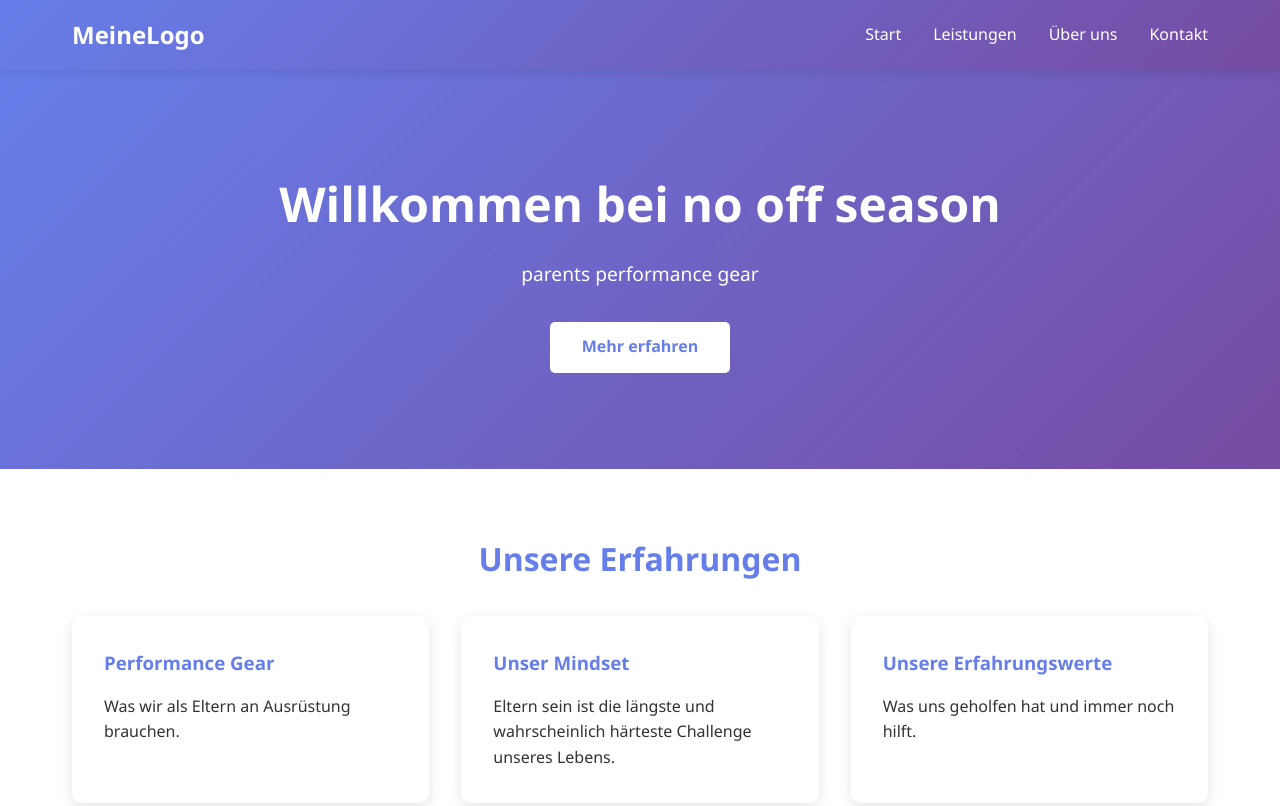
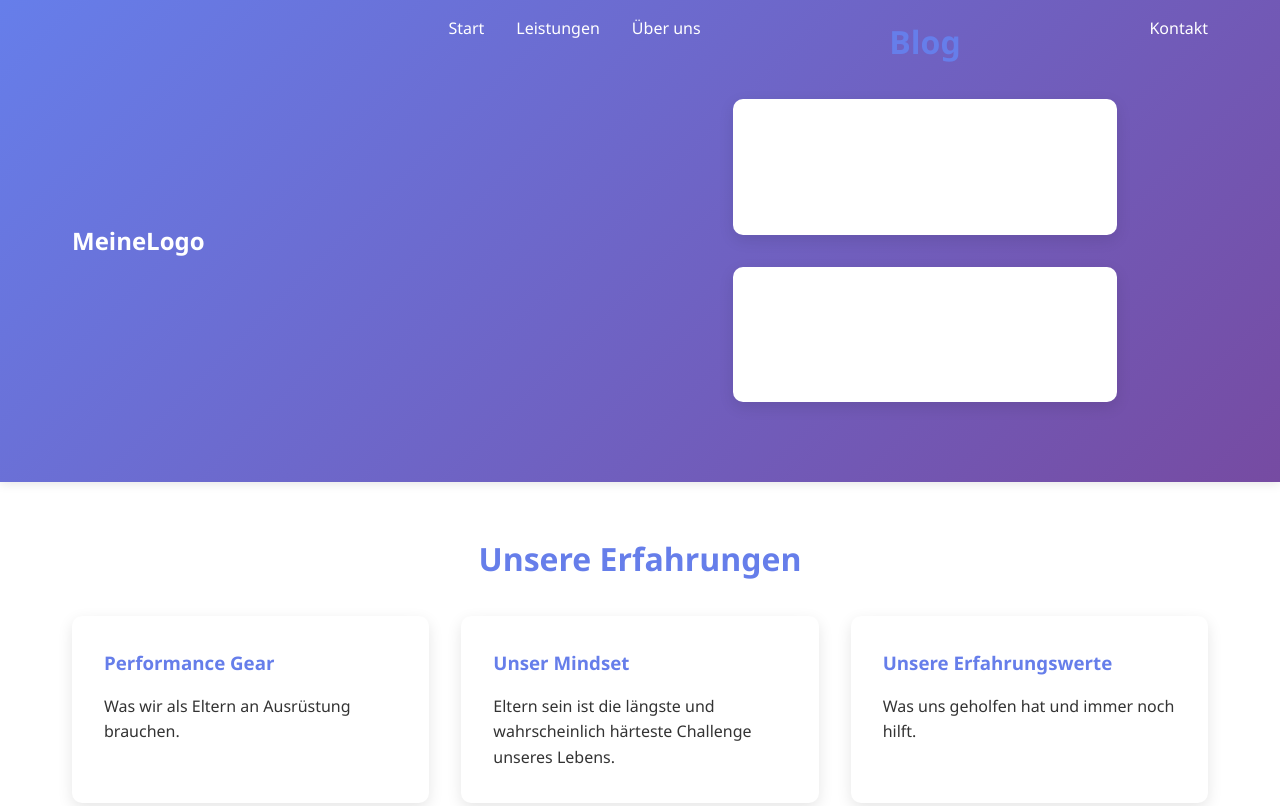
Before and after one commit to Nooffseason/Nooff-Website, a plain HTML site: page docs/index.html in a window 1280 px wide. Shown: the top 806 px of the page. Drawn offline with Linux system fonts and the light colour scheme.

Commit message:
Update index.html

```diff
--- a/docs/index.html
+++ b/docs/index.html
@@ -158,6 +158,19 @@
                 <li><a href="#home">Start</a></li>
                 <li><a href="#services">Leistungen</a></li>
                 <li><a href="#about">Über uns</a></li>
+                <section class="section" id="blog">
+  <h2>Blog</h2>
+  <div class="cards">
+    <div class="card">
+      <h3><a href="blog/2025-10-21-erster-post.html">Mein erster Blogpost</a></h3>
+      <p>Ein kurzer Einblick in unser Eltern-Mindset.</p>
+    </div>
+    <div class="card">
+      <h3><a href="blog/2025-10-28-zweiter-post.html">Was uns antreibt</a></h3>
+      <p>Warum wir „no off season“ leben.</p>
+    </div>
+  </div>
+</section>
                 <li><a href="#contact">Kontakt</a></li>
             </ul>
         </nav>
```
